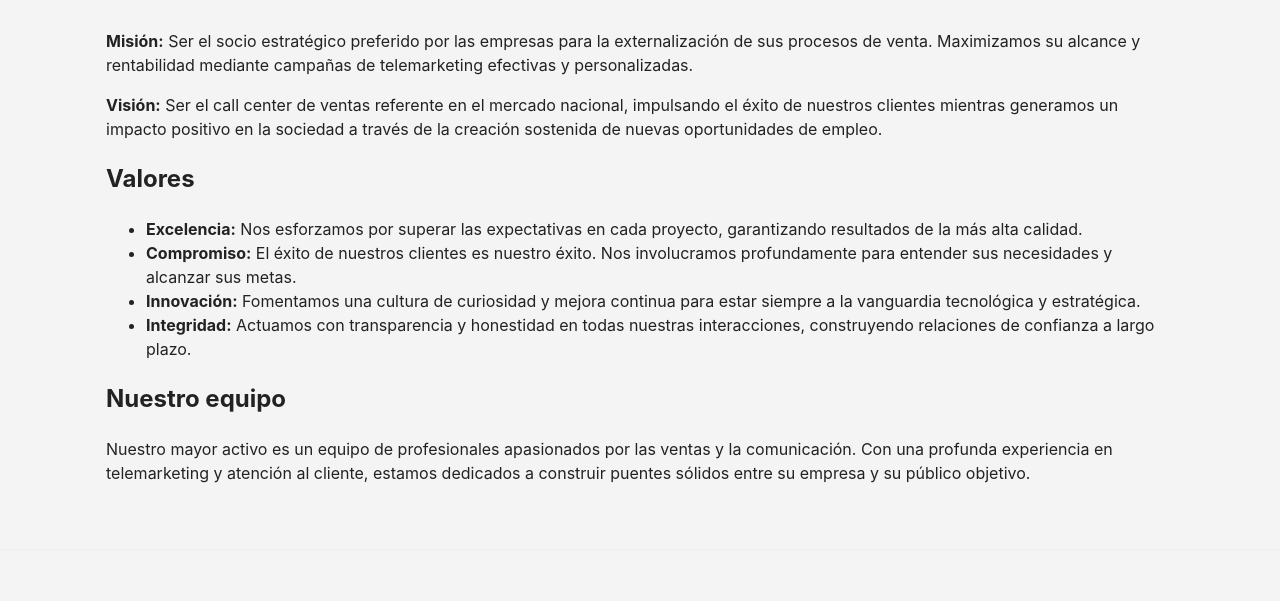
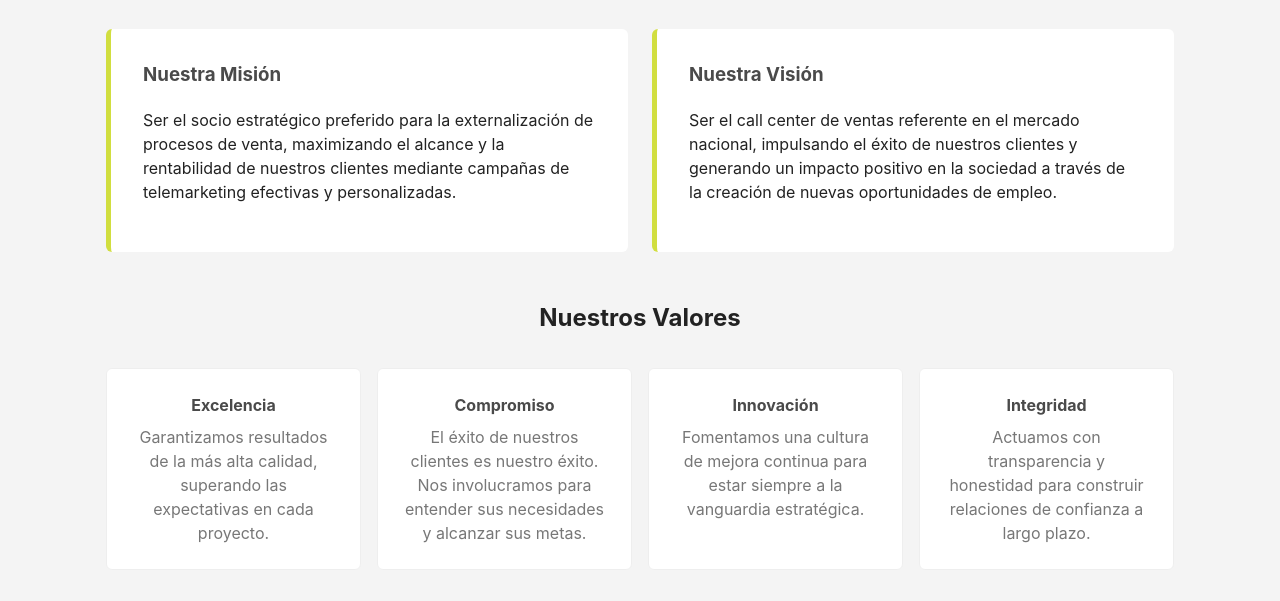
Before and after one commit to SamuelPosho/PAGINA-TRAYECTO-1, a plain HTML site: page quienes-somos.html in a window 1280 px wide. Shown: the part 181-782 px from the top of the page. Drawn offline with Linux system fonts and the light colour scheme.

Commit message:
Add files via upload

```diff
--- a/css/estilos.css
+++ b/css/estilos.css
@@ -444,6 +444,69 @@ html {
   animation: fadeInUp 0.6s ease-out 0.2s forwards;
 }
 
+/* Estilos para la página "Quiénes somos" */
+.mission-vision-grid {
+  display: grid;
+  grid-template-columns: 1fr;
+  gap: 1.5rem;
+  margin-bottom: 3rem;
+}
+.mission-card, .vision-card {
+  padding: 2rem;
+  border-radius: var(--radio);
+  background-color: var(--superficie);
+  border-left: 5px solid var(--acento);
+}
+.mission-card h3, .vision-card h3 {
+  margin-top: 0;
+  color: var(--marca);
+}
+.dark-mode .mission-card h3, .dark-mode .vision-card h3 {
+  color: var(--acento);
+}
+
+.values-section {
+  text-align: center;
+  margin-bottom: 3rem;
+}
+.section-title {
+  margin-bottom: 2rem;
+}
+.values-grid {
+  display: grid;
+  grid-template-columns: 1fr;
+  gap: 1rem;
+}
+.value-card {
+  background-color: var(--superficie);
+  padding: 1.5rem;
+  border-radius: var(--radio);
+  border: 1px solid var(--borde);
+  transition: transform 0.3s ease, box-shadow 0.3s ease;
+}
+.value-card:hover {
+  transform: translateY(-5px);
+  box-shadow: 0 4px 15px var(--sombra);
+}
+.value-card h4 {
+  margin: 0 0 0.5rem 0;
+  color: var(--marca);
+}
+.value-card p {
+  margin: 0;
+  color: var(--muted);
+}
+
+/* Retrasos de animación para los valores */
+.values-grid .animate-on-scroll:nth-child(2) { transition-delay: 0.1s; }
+.values-grid .animate-on-scroll:nth-child(3) { transition-delay: 0.2s; }
+.values-grid .animate-on-scroll:nth-child(4) { transition-delay: 0.3s; }
+
+/* En móvil, la imagen de la historia va primero */
+.history-section .about-image {
+  order: -1;
+}
+
 /* Animaciones */
 /* Estilos para la animación de scroll */
 .animate-on-scroll {
@@ -564,6 +627,16 @@ html {
   .contact-grid .contact-details {
     animation-name: slideInRight;
   }
+  .mission-vision-grid {
+    grid-template-columns: 1fr 1fr;
+  }
+  .values-grid {
+    grid-template-columns: repeat(4, 1fr);
+  }
+  /* En escritorio, restauramos el orden por defecto */
+  .history-section .about-image {
+    order: 0;
+  }
 }
 
 /* Respetar preferencias de animación reducida */
--- a/quienes-somos.html
+++ b/quienes-somos.html
@@ -39,19 +39,52 @@
     <div class="page-header">
       <h1>Quiénes somos</h1>
     </div>
-    <section class="about-us-content">
-      <p><strong>Misión:</strong> Ser el socio estratégico preferido por las empresas para la externalización de sus procesos de venta. Maximizamos su alcance y rentabilidad mediante campañas de telemarketing efectivas y personalizadas.</p>
-      <p><strong>Visión:</strong> Ser el call center de ventas referente en el mercado nacional, impulsando el éxito de nuestros clientes mientras generamos un impacto positivo en la sociedad a través de la creación sostenida de nuevas oportunidades de empleo.</p>
-      <h2>Valores</h2>
-      <ul>
-        <li><strong>Excelencia:</strong> Nos esforzamos por superar las expectativas en cada proyecto, garantizando resultados de la más alta calidad.</li>
-        <li><strong>Compromiso:</strong> El éxito de nuestros clientes es nuestro éxito. Nos involucramos profundamente para entender sus necesidades y alcanzar sus metas.</li>
-        <li><strong>Innovación:</strong> Fomentamos una cultura de curiosidad y mejora continua para estar siempre a la vanguardia tecnológica y estratégica.</li>
-        <li><strong>Integridad:</strong> Actuamos con transparencia y honestidad en todas nuestras interacciones, construyendo relaciones de confianza a largo plazo.</li>
-      </ul>
 
-      <h2>Nuestro equipo</h2>
-      <p>Nuestro mayor activo es un equipo de profesionales apasionados por las ventas y la comunicación. Con una profunda experiencia en telemarketing y atención al cliente, estamos dedicados a construir puentes sólidos entre su empresa y su público objetivo.</p>
+    <section class="mission-vision-grid">
+      <div class="mission-card animate-on-scroll">
+        <h3>Nuestra Misión</h3>
+        <p>Ser el socio estratégico preferido para la externalización de procesos de venta, maximizando el alcance y la rentabilidad de nuestros clientes mediante campañas de telemarketing efectivas y personalizadas.</p>
+      </div>
+      <div class="vision-card animate-on-scroll">
+        <h3>Nuestra Visión</h3>
+        <p>Ser el call center de ventas referente en el mercado nacional, impulsando el éxito de nuestros clientes y generando un impacto positivo en la sociedad a través de la creación de nuevas oportunidades de empleo.</p>
+      </div>
+    </section>
+
+    <section class="values-section">
+      <h2 class="section-title animate-on-scroll">Nuestros Valores</h2>
+      <div class="values-grid">
+        <div class="value-card animate-on-scroll">
+          <h4>Excelencia</h4>
+          <p>Garantizamos resultados de la más alta calidad, superando las expectativas en cada proyecto.</p>
+        </div>
+        <div class="value-card animate-on-scroll">
+          <h4>Compromiso</h4>
+          <p>El éxito de nuestros clientes es nuestro éxito. Nos involucramos para entender sus necesidades y alcanzar sus metas.</p>
+        </div>
+        <div class="value-card animate-on-scroll">
+          <h4>Innovación</h4>
+          <p>Fomentamos una cultura de mejora continua para estar siempre a la vanguardia estratégica.</p>
+        </div>
+        <div class="value-card animate-on-scroll">
+          <h4>Integridad</h4>
+          <p>Actuamos con transparencia y honestidad para construir relaciones de confianza a largo plazo.</p>
+        </div>
+      </div>
+    </section>
+
+    <section class="history-section about">
+      <div class="about-image animate-on-scroll">
+        <picture>
+          <source srcset="recursos/imagenes/historia.webp" type="image/webp">
+          <img src="https://via.placeholder.com/450x300/CCCCCC/FFFFFF?text=Nuestra+Historia" alt="Imagen que representa la historia de la empresa" loading="lazy" width="450" height="300">
+        </picture>
+      </div>
+      <div class="about-text animate-on-scroll">
+        <h2 class="section-title">Nuestra Historia</h2>
+        <p>Fundada en 2023, Venezolana de Soluciones Integrales nació con el objetivo de revolucionar el sector de las telecomunicaciones a través de estrategias de venta innovadoras. Desde nuestros inicios, nos hemos comprometido con la excelencia y el crecimiento, convirtiéndonos rápidamente en un referente nacional.</p>
+        <p>Cada año ha sido un peldaño en nuestro camino hacia la consolidación, expandiendo nuestro equipo y perfeccionando nuestras metodologías para ofrecer un servicio que no solo cumple, sino que supera las expectativas de nuestros clientes.</p>
+      </div>
     </section>
   </main>
 
```
Also changed, not shown: contacto.html (+3 -3 lines), servicios.html (+7 -4 lines).
